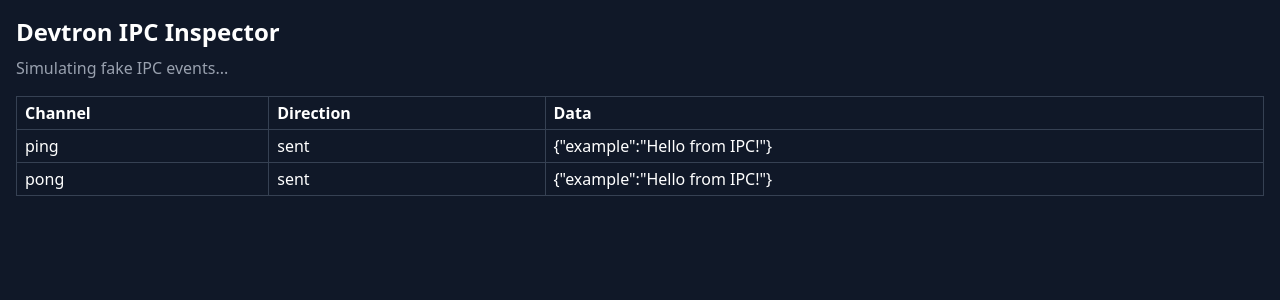
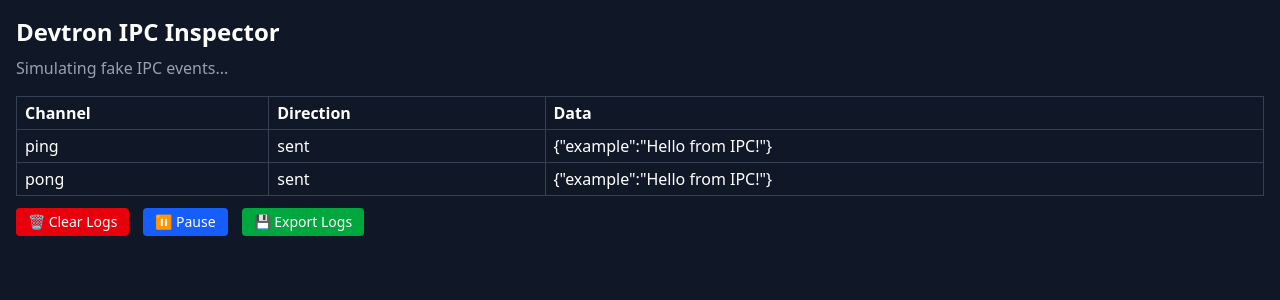
Before and after one commit to NikkiAung/DevTron-Prototype, a React (Vite) app: page / in a window 1280 px wide. Shown: the top 300 px of the page. Built offline with nearby package versions, Linux system fonts and the light colour scheme.

Commit message:
develop: clear + pause/resume + export log download button

```diff
--- a/src/App.jsx
+++ b/src/App.jsx
@@ -1,22 +1,25 @@
-import { useEffect, useState } from 'react';
+import { useEffect, useState } from "react";
+import { downloadJSON } from "./utils/downloadJSON";
 
 function App() {
   const [events, setEvents] = useState([]);
+  const [paused, setPaused] = useState(false);
 
   // Simulate receiving IPC events every 2 seconds
   useEffect(() => {
+    if (paused) return;
     const interval = setInterval(() => {
       const fakeEvent = {
         id: Date.now(),
-        channel: Math.random() > 0.5 ? 'ping' : 'pong',
-        direction: Math.random() > 0.5 ? 'sent' : 'received',
-        data: JSON.stringify({ example: 'Hello from IPC!' })
+        channel: Math.random() > 0.5 ? "ping" : "pong",
+        direction: Math.random() > 0.5 ? "sent" : "received",
+        data: JSON.stringify({ example: "Hello from IPC!" }),
       };
-      setEvents(prev => [fakeEvent, ...prev]);
+      setEvents((prev) => [fakeEvent, ...prev]);
     }, 2000);
 
     return () => clearInterval(interval); // cleanup
-  }, []);
+  }, [paused]);
 
   return (
     <div className="bg-gray-900 text-white min-h-screen p-4">
@@ -32,15 +35,39 @@
           </tr>
         </thead>
         <tbody>
-          {events.map(event => (
+          {events.map((event) => (
             <tr key={event.id}>
-              <td className="border border-gray-700 px-2 py-1">{event.channel}</td>
-              <td className="border border-gray-700 px-2 py-1">{event.direction}</td>
+              <td className="border border-gray-700 px-2 py-1">
+                {event.channel}
+              </td>
+              <td className="border border-gray-700 px-2 py-1">
+                {event.direction}
+              </td>
               <td className="border border-gray-700 px-2 py-1">{event.data}</td>
             </tr>
           ))}
         </tbody>
       </table>
+      <div className="flex gap-1.5 mt-3">
+        <button
+          onClick={() => setEvents([])}
+          className="bg-red-600 hover:bg-red-700 px-3 py-1 rounded text-sm mb-4"
+        >
+          🗑️ Clear Logs
+        </button>
+        <button
+          onClick={() => setPaused((p) => !p)}
+          className="bg-blue-600 hover:bg-blue-700 px-3 py-1 rounded text-sm mb-4 ml-2"
+        >
+          {paused ? "▶️ Resume" : "⏸️ Pause"}
+        </button>
+        <button
+          onClick={() => downloadJSON(events)}
+          className="bg-green-600 hover:bg-green-700 px-3 py-1 rounded text-sm mb-4 ml-2"
+        >
+          💾 Export Logs
+        </button>
+      </div>
     </div>
   );
 }
--- /dev/null
+++ b/src/utils/downloadJSON.js
@@ -0,0 +1,10 @@
+export function downloadJSON(data, filename = "ipc-logs.json") {
+  const json = JSON.stringify(data, null, 2);
+  const blob = new Blob([json], { type: "application/json" });
+  const url = URL.createObjectURL(blob);
+
+  const a = document.createElement("a");
+  a.href = url;
+  a.download = filename;
+  a.click();
+}
```
